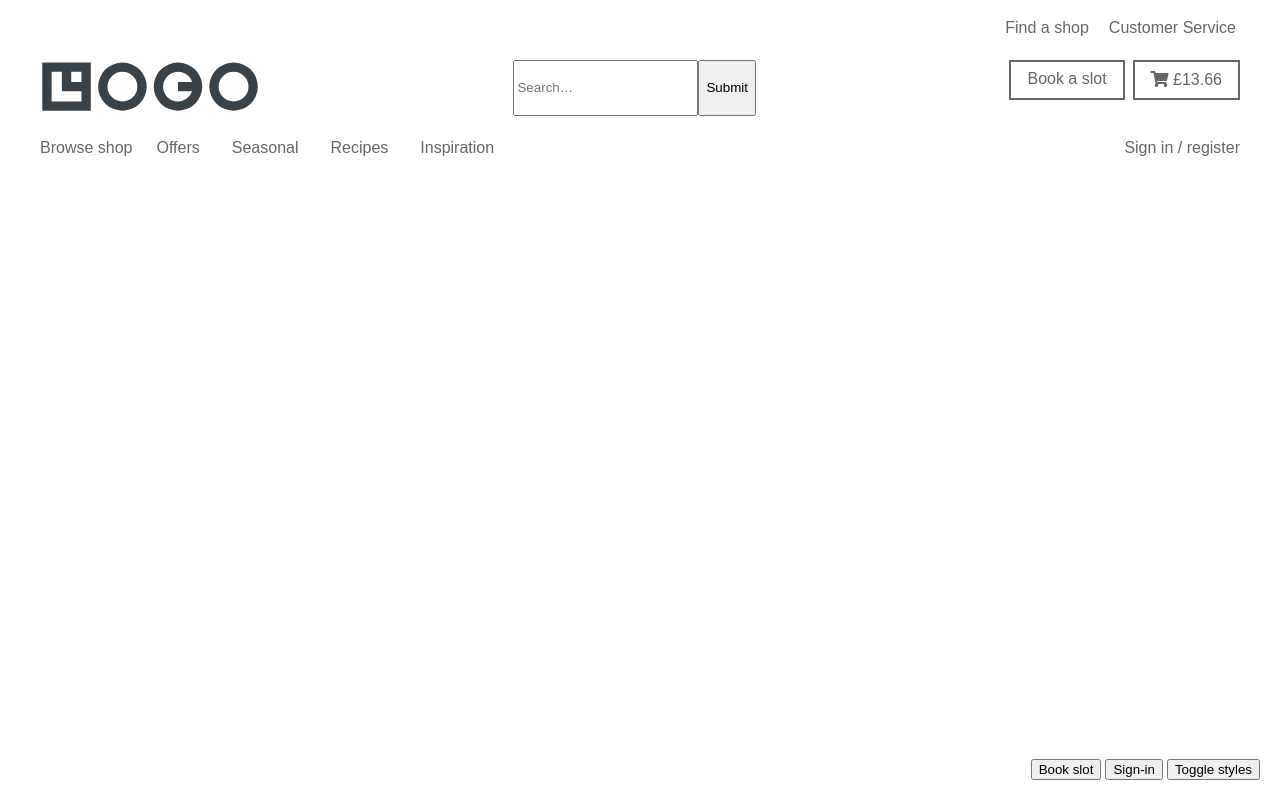
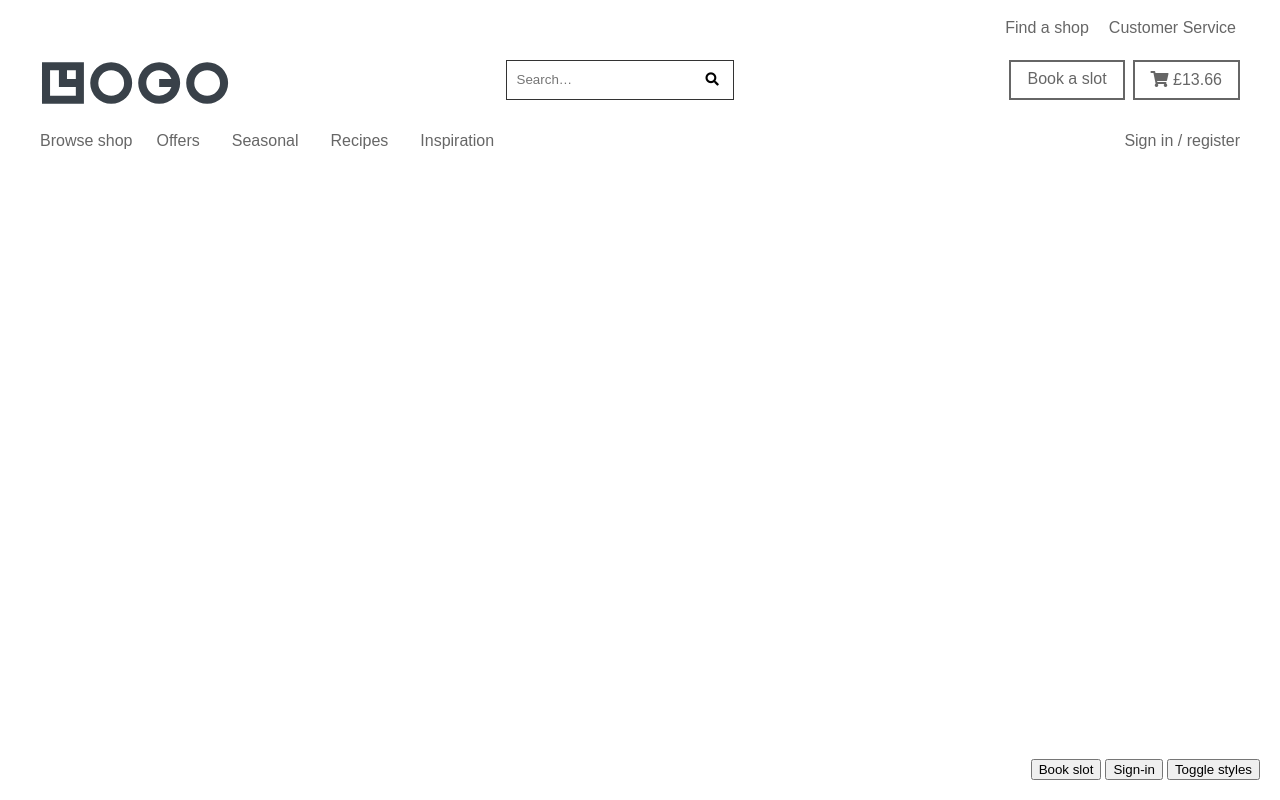
Before and after one commit to mcgeachie/accessible-navigation, a plain HTML site: page index.html in a window 1280 px wide. Drawn offline with Linux system fonts and the light colour scheme.

Commit message:
styling to replicate search box with icon submit button

```diff
--- a/css/base.css
+++ b/css/base.css
@@ -16,6 +16,13 @@
 .styled li {
   display: inline-block;
   margin: 0 4px;
+}
+
+.styled input[type="submit"] {
+  background: none;
+  border: 0;
+  padding: 0;
+  margin: 0;
 }
 
 .styled .no-wrap {
--- a/css/styles.css
+++ b/css/styles.css
@@ -31,13 +31,39 @@
 }
 
 .styled .logo {
-  max-width: 220px;
+  max-width: 190px;
 }
 
 .styled .search-form {
   display: flex;
   flex-grow: 1;
   justify-content: center;
+}
+
+.styled .search-form-wrapper {
+  background: #fff;
+  border: 1px solid #333;
+  box-sizing: border-box;
+  height: 40px;
+  padding: 0 8px;
+}
+
+.styled .search-box-input {
+  border: 0;
+  line-height: 36px;
+}
+
+.styled .search-box-input:focus {
+  outline: 0;
+  outline-offset: 0;
+}
+
+.styled .search-submit {
+  -webkit-appearance: none;
+  -moz-appearance: none;
+  appearance: none;
+  background: none;
+  border: 0;
 }
 
 .styled .slot-and-trolley-actions {
--- a/index.html
+++ b/index.html
@@ -46,15 +46,34 @@
             />
           </svg>
         </a>
-        <form class="search-form" role="search">
+        <div class="search-form">
+          <div class="search-form-wrapper">
+            <form role="search">
+              <label class="sr-only" for="search-input" id="search-input-label">Search for products</label>
               <input
                 aria-label="search for products"
+                class="search-box-input"
+                id="search-input"
                 name="search-products"
                 placeholder="Search…"
                 type="search"
               />
-          <input type="submit" value="Submit" />
+              <input class="sr-only" type="submit" />
+              <label class="sr-only" for="search-box-submit" id="search-box-submit-label">
+                Submit
+              </label>
+              <button
+                aria-labelledby="search-box-submit-label"
+                class="search-submit"
+                id="search-box-submit"
+                tabindex="-1"
+                type="button"
+              >
+                <i class="fas fa-search"></i>
+              </button>
             </form>
+          </div>
+        </div>
         <div class="slot-and-trolley-actions">
           <div class="slot-actions">
             <a class="button" href="/book-slot" id="book-a-slot">Book a slot</a>
@@ -114,15 +133,14 @@
           </div>
           <div class="trolley-actions-container">
             <a
-              aria-label="Currently 13 items totalling £13.66 in your trolley. View your trolley"
               class="sr-only accessible-trolley"
               href="/trolley"
               id="view-trolley-link"
-              title="Currently 13 items totalling £13.66 in your trolley. View your trolley."
             >
               <i class="fas fa-shopping-cart"></i>
-              <span class="sr-only">Total</span>
+              <span class="sr-only">Currently 13 items totalling</span>
               £13.66
+              <span class="sr-only">in your trolley. View your trolley</span>
             </a>
             <button
               aria-hidden="true"
```
Lines whose indentation alone changed are shown as unchanged.
